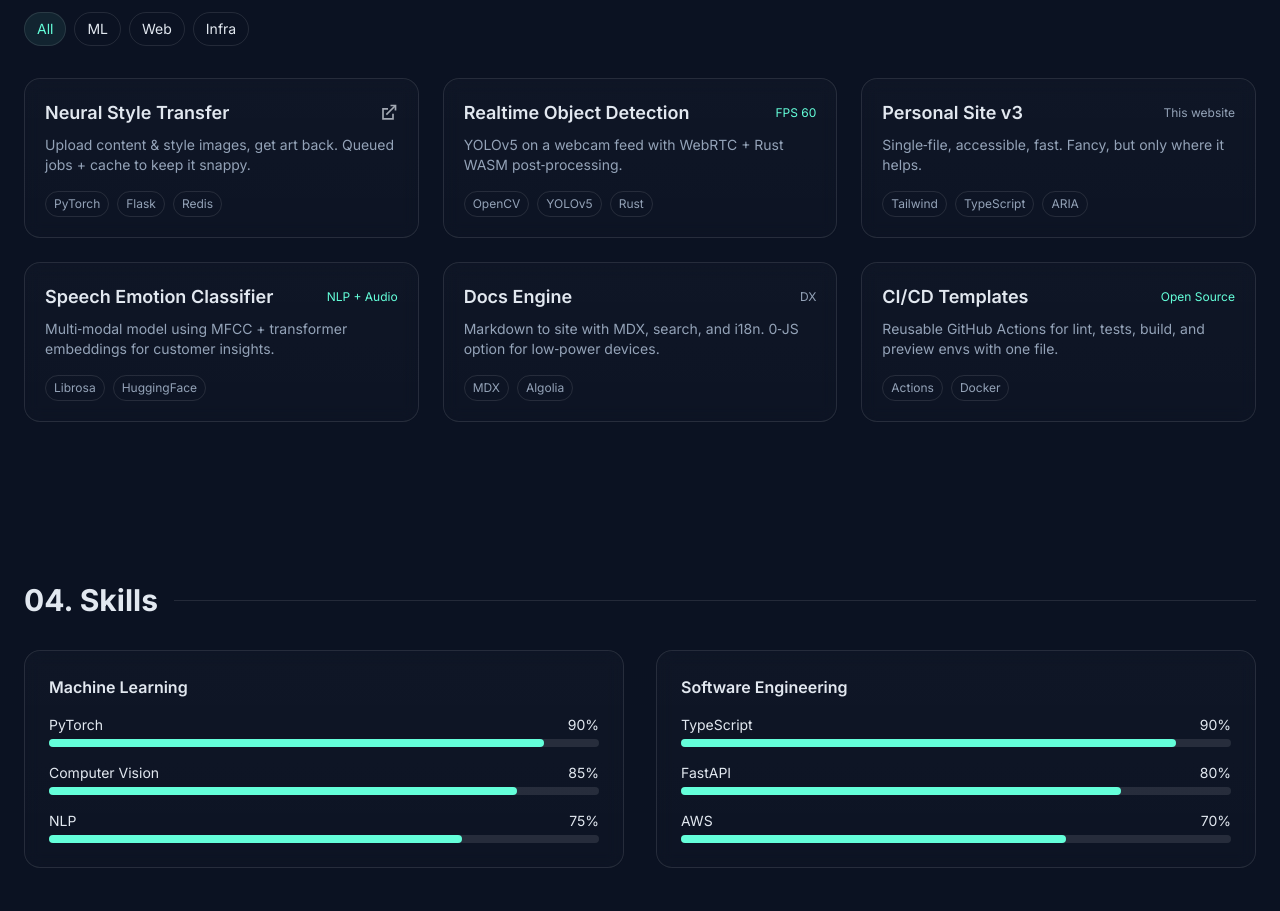
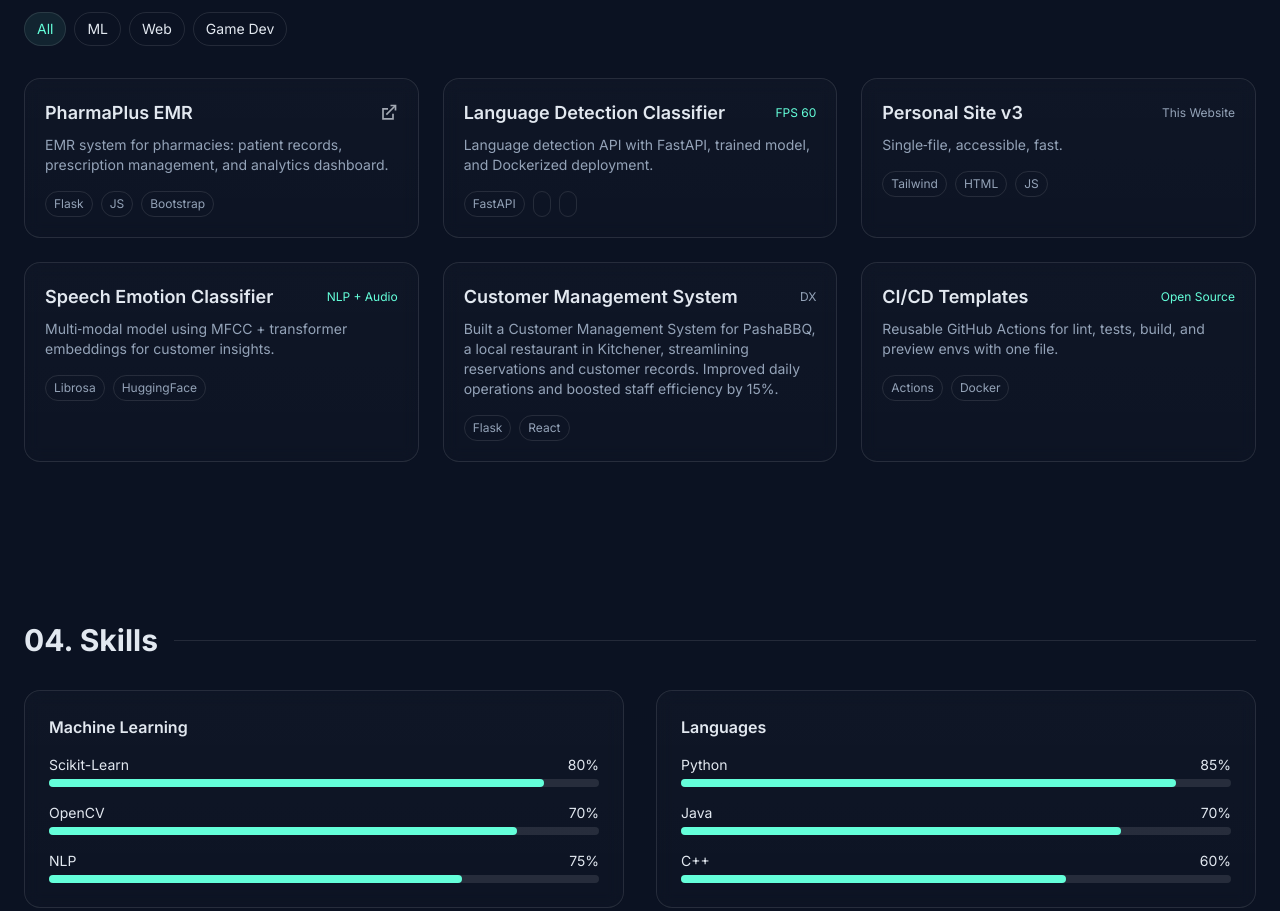
Before and after one commit to Mqaim156/Mohamad-Qaim-Portfolio-Website, a plain HTML site: page index.html in a window 1280 px wide. Shown: the part 1900-2811 px from the top of the page. Drawn offline with nearby package versions, Linux system fonts and the light colour scheme.

Commit message:
update some skills & project details

```diff
--- a/index.html
+++ b/index.html
@@ -406,49 +406,49 @@
         <button class="filter focus-ring px-3 py-1.5 rounded-full border border-white/10 data-[on=true]:bg-[var(--accent-50)] data-[on=true]:text-[var(--accent)]" data-tag="all" data-on="true">All</button>
         <button class="filter focus-ring px-3 py-1.5 rounded-full border border-white/10" data-tag="ml">ML</button>
         <button class="filter focus-ring px-3 py-1.5 rounded-full border border-white/10" data-tag="web">Web</button>
-        <button class="filter focus-ring px-3 py-1.5 rounded-full border border-white/10" data-tag="infra">Infra</button>
+        <button class="filter focus-ring px-3 py-1.5 rounded-full border border-white/10" data-tag="infra">Game Dev</button>
       </div>
 
       <div id="projectGrid" class="mt-8 grid sm:grid-cols-2 lg:grid-cols-3 gap-6">
         <!-- Card template -->
         <article class="proj card rounded-2xl p-5 border border-white/10 group" data-tags="ml web">
           <div class="flex items-center justify-between">
-            <h3 class="text-lg font-semibold">Neural Style Transfer</h3>
+            <h3 class="text-lg font-semibold">PharmaPlus EMR</h3>
             <button class="open-modal opacity-70 group-hover:opacity-100 transition" aria-label="Open preview">
               <svg class="w-5 h-5" viewBox="0 0 24 24" fill="none" stroke="currentColor" stroke-width="2"><path d="M15 3h6v6"/><path d="M10 14 21 3"/><path d="M18 13v6H6V7h6"/></svg>
             </button>
           </div>
-          <p class="mt-2 text-sm text-slate-400">Upload content & style images, get art back. Queued jobs + cache to keep it snappy.</p>
+            <p class="mt-2 text-sm text-slate-400">EMR system for pharmacies: patient records, prescription management, and analytics dashboard.</p>
           <div class="mt-4 flex flex-wrap gap-2 text-xs text-slate-400">
-            <span class="px-2 py-1 rounded-full border border-white/10">PyTorch</span>
             <span class="px-2 py-1 rounded-full border border-white/10">Flask</span>
-            <span class="px-2 py-1 rounded-full border border-white/10">Redis</span>
+            <span class="px-2 py-1 rounded-full border border-white/10">JS</span>
+            <span class="px-2 py-1 rounded-full border border-white/10">Bootstrap</span>
           </div>
         </article>
 
         <article class="proj card rounded-2xl p-5 border border-white/10" data-tags="ml infra">
           <div class="flex items-center justify-between">
-            <h3 class="text-lg font-semibold">Realtime Object Detection</h3>
+            <h3 class="text-lg font-semibold">Language Detection Classifier</h3>
             <span class="text-xs text-[var(--accent)]">FPS 60</span>
           </div>
-          <p class="mt-2 text-sm text-slate-400">YOLOv5 on a webcam feed with WebRTC + Rust WASM post‑processing.</p>
+          <p class="mt-2 text-sm text-slate-400">Language detection API with FastAPI, trained model, and Dockerized deployment.</p>
           <div class="mt-4 flex flex-wrap gap-2 text-xs text-slate-400">
-            <span class="px-2 py-1 rounded-full border border-white/10">OpenCV</span>
-            <span class="px-2 py-1 rounded-full border border-white/10">YOLOv5</span>
-            <span class="px-2 py-1 rounded-full border border-white/10">Rust</span>
+            <span class="px-2 py-1 rounded-full border border-white/10">FastAPI</span>
+            <span class="px-2 py-1 rounded-full border border-white/10"></span>
+            <span class="px-2 py-1 rounded-full border border-white/10"></span>
           </div>
         </article>
 
         <article class="proj card rounded-2xl p-5 border border-white/10" data-tags="web infra">
           <div class="flex items-center justify-between">
             <h3 class="text-lg font-semibold">Personal Site v3</h3>
-            <span class="text-xs text-slate-400">This website</span>
+            <span class="text-xs text-slate-400">This Website</span>
           </div>
-          <p class="mt-2 text-sm text-slate-400">Single‑file, accessible, fast. Fancy, but only where it helps.</p>
+          <p class="mt-2 text-sm text-slate-400">Single‑file, accessible, fast.</p>
           <div class="mt-4 flex flex-wrap gap-2 text-xs text-slate-400">
             <span class="px-2 py-1 rounded-full border border-white/10">Tailwind</span>
-            <span class="px-2 py-1 rounded-full border border-white/10">TypeScript</span>
-            <span class="px-2 py-1 rounded-full border border-white/10">ARIA</span>
+            <span class="px-2 py-1 rounded-full border border-white/10">HTML</span>
+            <span class="px-2 py-1 rounded-full border border-white/10">JS</span>
           </div>
         </article>
 
@@ -466,13 +466,13 @@
 
         <article class="proj card rounded-2xl p-5 border border-white/10" data-tags="web">
           <div class="flex items-center justify-between">
-            <h3 class="text-lg font-semibold">Docs Engine</h3>
+            <h3 class="text-lg font-semibold">Customer Management System</h3>
             <span class="text-xs text-slate-400">DX</span>
           </div>
-          <p class="mt-2 text-sm text-slate-400">Markdown to site with MDX, search, and i18n. 0‑JS option for low‑power devices.</p>
+          <p class="mt-2 text-sm text-slate-400">Built a Customer Management System for PashaBBQ, a local restaurant in Kitchener, streamlining reservations and customer records. Improved daily operations and boosted staff efficiency by 15%.</p>
           <div class="mt-4 flex flex-wrap gap-2 text-xs text-slate-400">
-            <span class="px-2 py-1 rounded-full border border-white/10">MDX</span>
-            <span class="px-2 py-1 rounded-full border border-white/10">Algolia</span>
+            <span class="px-2 py-1 rounded-full border border-white/10">Flask</span>
+            <span class="px-2 py-1 rounded-full border border-white/10">React</span>
           </div>
         </article>
 
@@ -504,11 +504,11 @@
           <h3 class="font-semibold">Machine Learning</h3>
           <div class="mt-4 space-y-4">
             <div>
-              <div class="flex justify-between text-sm"><span>PyTorch</span><span>90%</span></div>
+              <div class="flex justify-between text-sm"><span>Scikit-Learn</span><span>80%</span></div>
               <div class="mt-1 h-2 rounded bg-white/10"><div class="h-full rounded bg-[var(--accent)]" style="width:90%"></div></div>
             </div>
             <div>
-              <div class="flex justify-between text-sm"><span>Computer Vision</span><span>85%</span></div>
+              <div class="flex justify-between text-sm"><span>OpenCV</span><span>70%</span></div>
               <div class="mt-1 h-2 rounded bg-white/10"><div class="h-full rounded bg-[var(--accent)]" style="width:85%"></div></div>
             </div>
             <div>
@@ -518,18 +518,18 @@
           </div>
         </div>
         <div class="card rounded-2xl p-6 border border-white/10">
-          <h3 class="font-semibold">Software Engineering</h3>
+          <h3 class="font-semibold">Languages</h3>
           <div class="mt-4 space-y-4">
             <div>
-              <div class="flex justify-between text-sm"><span>TypeScript</span><span>90%</span></div>
+              <div class="flex justify-between text-sm"><span>Python</span><span>85%</span></div>
               <div class="mt-1 h-2 rounded bg-white/10"><div class="h-full rounded bg-[var(--accent)]" style="width:90%"></div></div>
             </div>
             <div>
-              <div class="flex justify-between text-sm"><span>FastAPI</span><span>80%</span></div>
+              <div class="flex justify-between text-sm"><span>Java</span><span>70%</span></div>
               <div class="mt-1 h-2 rounded bg-white/10"><div class="h-full rounded bg-[var(--accent)]" style="width:80%"></div></div>
             </div>
             <div>
-              <div class="flex justify-between text-sm"><span>AWS</span><span>70%</span></div>
+              <div class="flex justify-between text-sm"><span>C++</span><span>60%</span></div>
               <div class="mt-1 h-2 rounded bg-white/10"><div class="h-full rounded bg-[var(--accent)]" style="width:70%"></div></div>
             </div>
           </div>
```
